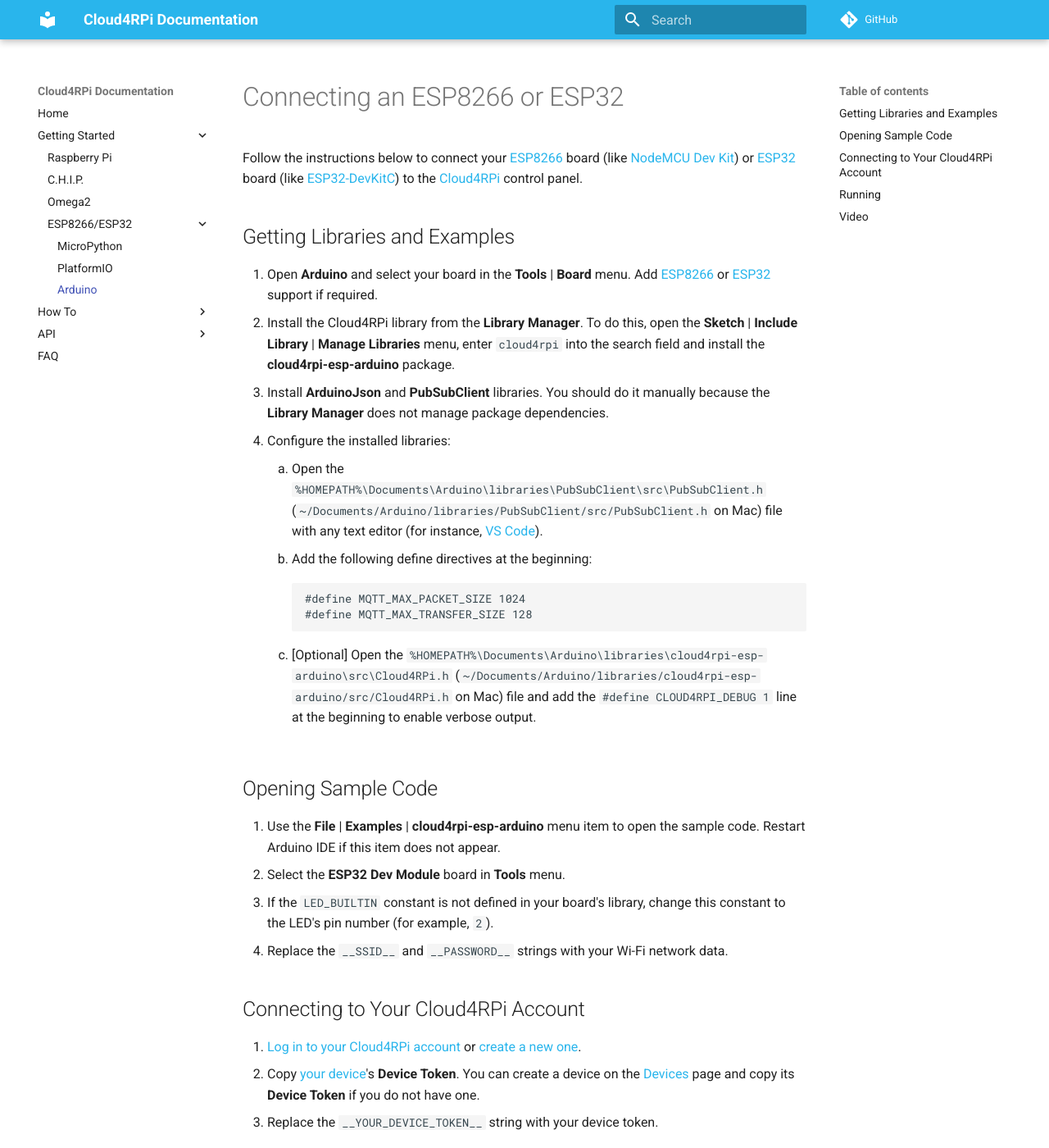
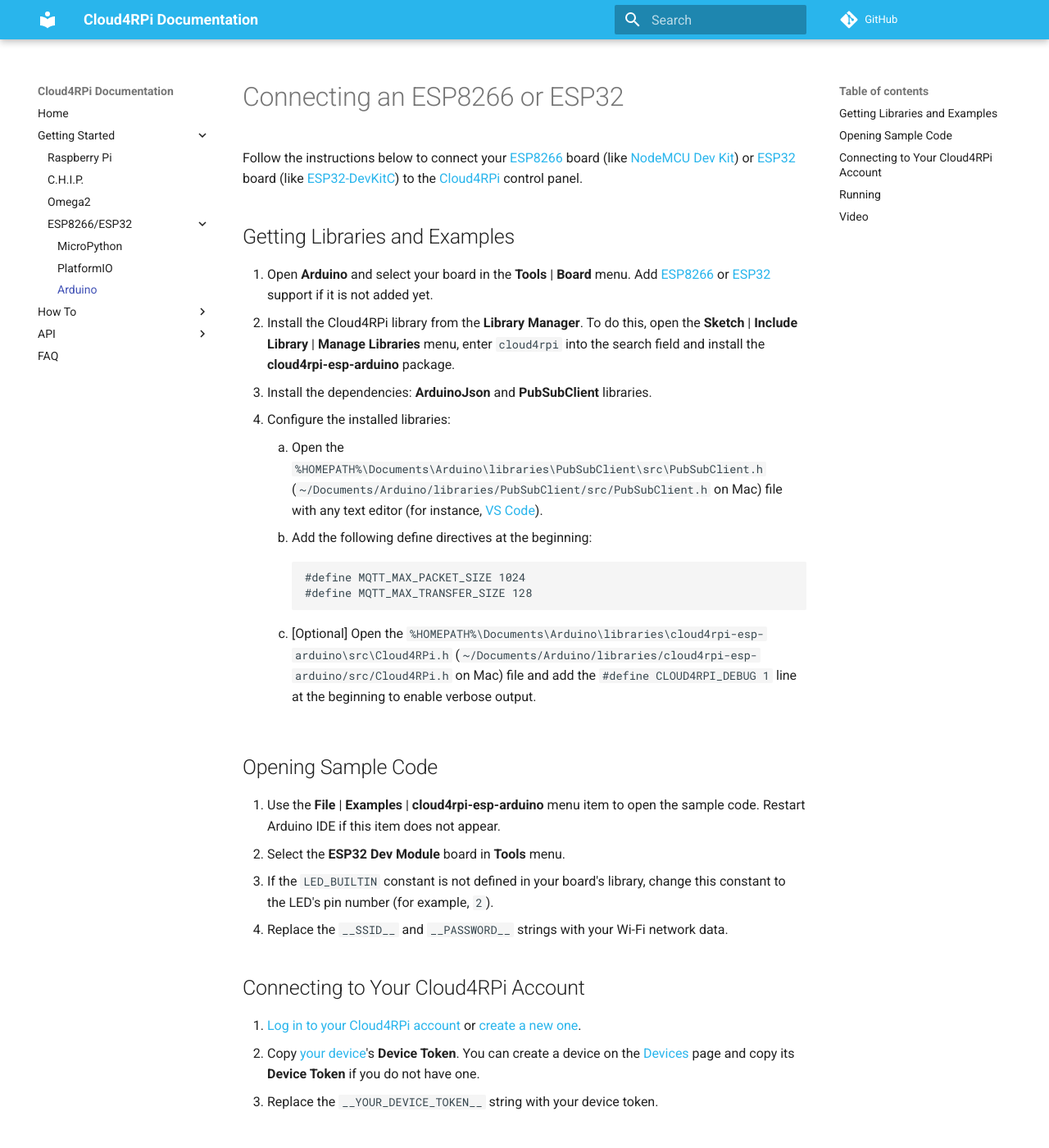
Before and after one commit to cloud4rpi/docs, an MkDocs documentation site: the page built from docs/start/esp-ino.md, in a window 1280 px wide and 1400 px high. Shown: the whole window at 82% size. Built offline with MkDocs 1.6.1 and Material for MkDocs 9.7.7, drawn with Linux system fonts in a browser that asks for light colours; comment, search, counter and statistics services are not loaded; some of the changed text lies outside the part shown.

Commit message:
Corrections

```diff
--- a/docs/start/esp-ino.md
+++ b/docs/start/esp-ino.md
@@ -5,9 +5,9 @@
 
 ## Getting Libraries and Examples
 
-1. Open **Arduino** and select your board in the **Tools** | **Board** menu. Add [ESP8266](https://github.com/esp8266/Arduino#installing-with-boards-manager) or [ESP32](https://github.com/espressif/arduino-esp32/blob/master/docs/arduino-ide/boards_manager.md) support if required.
+1. Open **Arduino** and select your board in the **Tools** | **Board** menu. Add [ESP8266](https://github.com/esp8266/Arduino#installing-with-boards-manager) or [ESP32](https://github.com/espressif/arduino-esp32/blob/master/docs/arduino-ide/boards_manager.md) support if it is not added yet.
 2. Install the Cloud4RPi library from the **Library Manager**. To do this, open the **Sketch** | **Include Library** | **Manage Libraries** menu, enter `cloud4rpi` into the search field and install the **cloud4rpi-esp-arduino** package.
-3. Install **ArduinoJson** and **PubSubClient** libraries. You should do it manually because the **Library Manager** does not manage package dependencies.
+3. Install the dependencies: **ArduinoJson** and **PubSubClient** libraries.
 4. Configure the installed libraries:
     1. Open the `%HOMEPATH%\Documents\Arduino\libraries\PubSubClient\src\PubSubClient.h` (`~/Documents/Arduino/libraries/PubSubClient/src/PubSubClient.h` on Mac) file with any text editor (for instance, [VS Code](https://code.visualstudio.com)).
     2. Add the following define directives at the beginning:
```
Also changed, not shown: other parts of docs/start/esp-ino.md (+2 -2 lines), docs/faq.md (+1 -1 lines).
